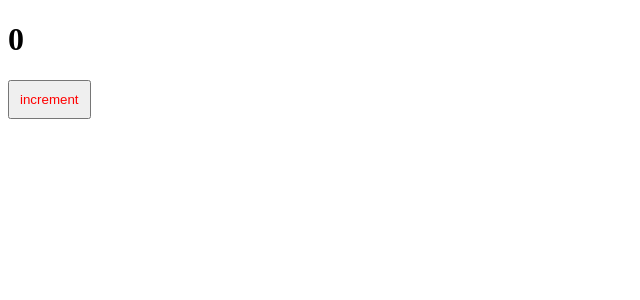
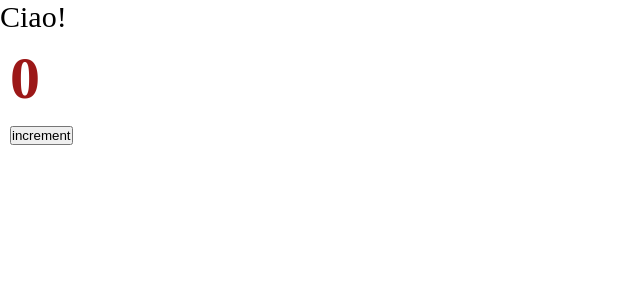
Before and after one commit to RomanSteele/ProdProjectFromScratch, a React app: page / in a window 1280 px wide. Shown: the top 300 px of the page, without its empty margins (0-640 px from the left). Built offline with nearby package versions, Linux system fonts and the light colour scheme.

Commit message:
feat: setting up css modules

```diff
--- a/package.json
+++ b/package.json
@@ -20,6 +20,7 @@
     "@types/webpack-dev-server": "^4.7.2",
     "css-loader": "^6.8.1",
     "html-webpack-plugin": "^5.5.0",
+    "mini-css-extract-plugin": "^2.5.3",
     "sass": "^1.69.5",
     "sass-loader": "^13.3.2",
     "style-loader": "^3.3.3",
--- /dev/null
+++ b/src/App.tsx
@@ -0,0 +1,13 @@
+import './index.scss';
+import Counter from './components/counter';
+
+const App = () => {
+    return (
+        <div className='app'>
+            Ciao!
+            <Counter />
+        </div>
+    );
+};
+
+export default App;
--- /dev/null
+++ b/src/components/counter.module.scss
@@ -0,0 +1,4 @@
+.btn {
+    padding: 10px;
+    color:rgb(156, 24, 24);
+}
--- a/src/components/counter.scss
+++ /dev/null
@@ -1,4 +0,0 @@
-button {
-    padding: 10px;
-    color:red;
-}
--- a/src/components/counter.tsx
+++ b/src/components/counter.tsx
@@ -1,19 +1,17 @@
-import './counter.scss';
+import classes from './counter.module.scss';
 import { useState } from 'react';
 
  export const Counter = () => {
-const [count,setCount] = useState(0);
+const [count, setCount] = useState(0);
 
 const increment = () => {
     setCount(count+1)
 }
 
     return (
-        <div>
+        <div className={classes.btn}>
             <h1>{count}</h1>
-        <button onClick={increment}>
-           increment
-        </button>
+                <button onClick={increment}>increment </button>
         </div>
     );
 };
--- /dev/null
+++ b/src/index.scss
@@ -0,0 +1,9 @@
+*{
+    margin: 0;
+    padding: 0;
+    box-sizing: border-box;
+}
+
+.app {
+    font-size: 30px;
+}
--- a/src/index.tsx
+++ b/src/index.tsx
@@ -1,10 +1,8 @@
 import { render } from 'react-dom';
-import Counter from './components/counter';
+import App from './App';
 
 
 render (
-    <div>
-        <Counter />
-    </div>,
+    <App />,
     document.getElementById('root')
 )
```
Also changed, not shown: src/global.d.ts (added, +7 -0 lines), 4 other files (tests, documents, lock files or other folders).
